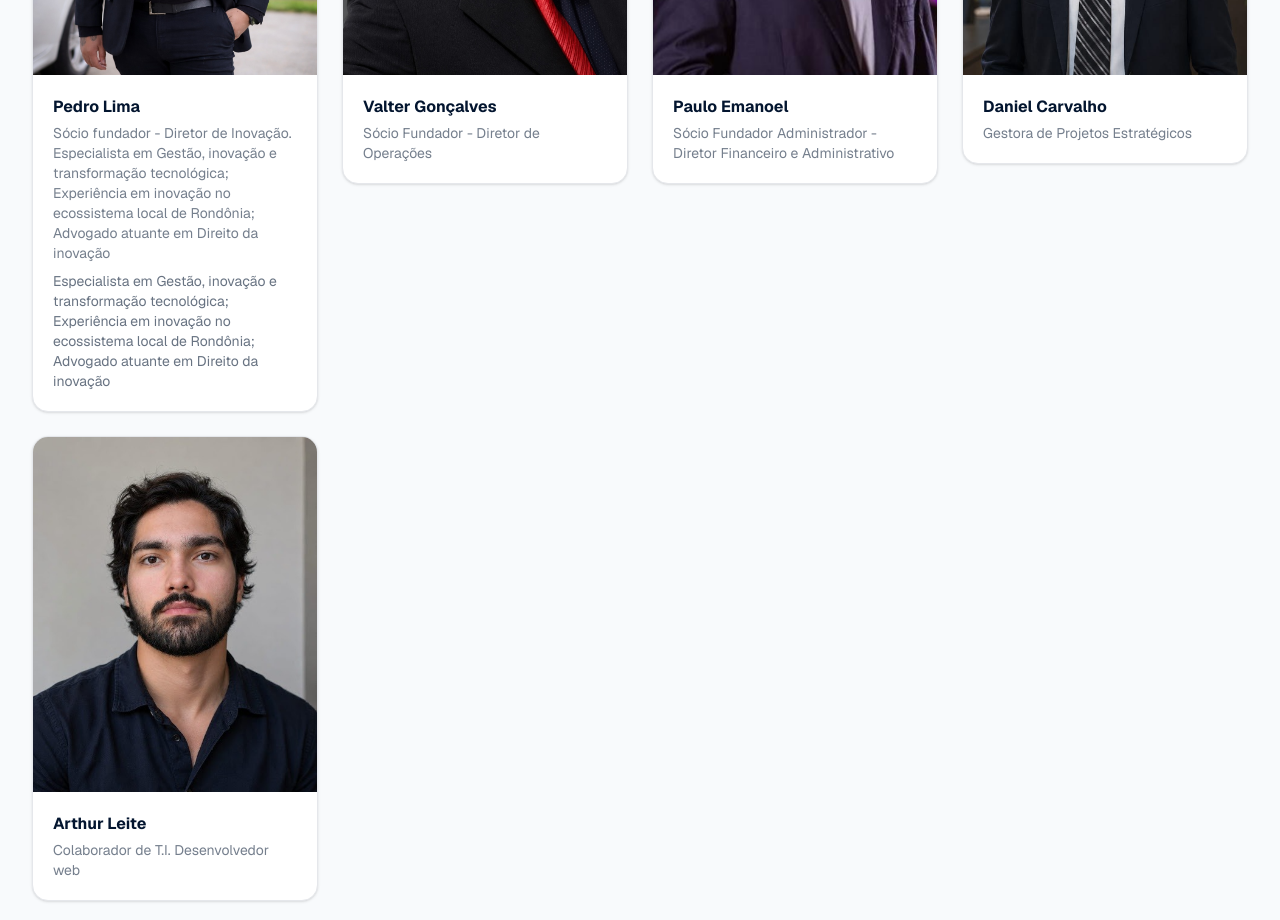
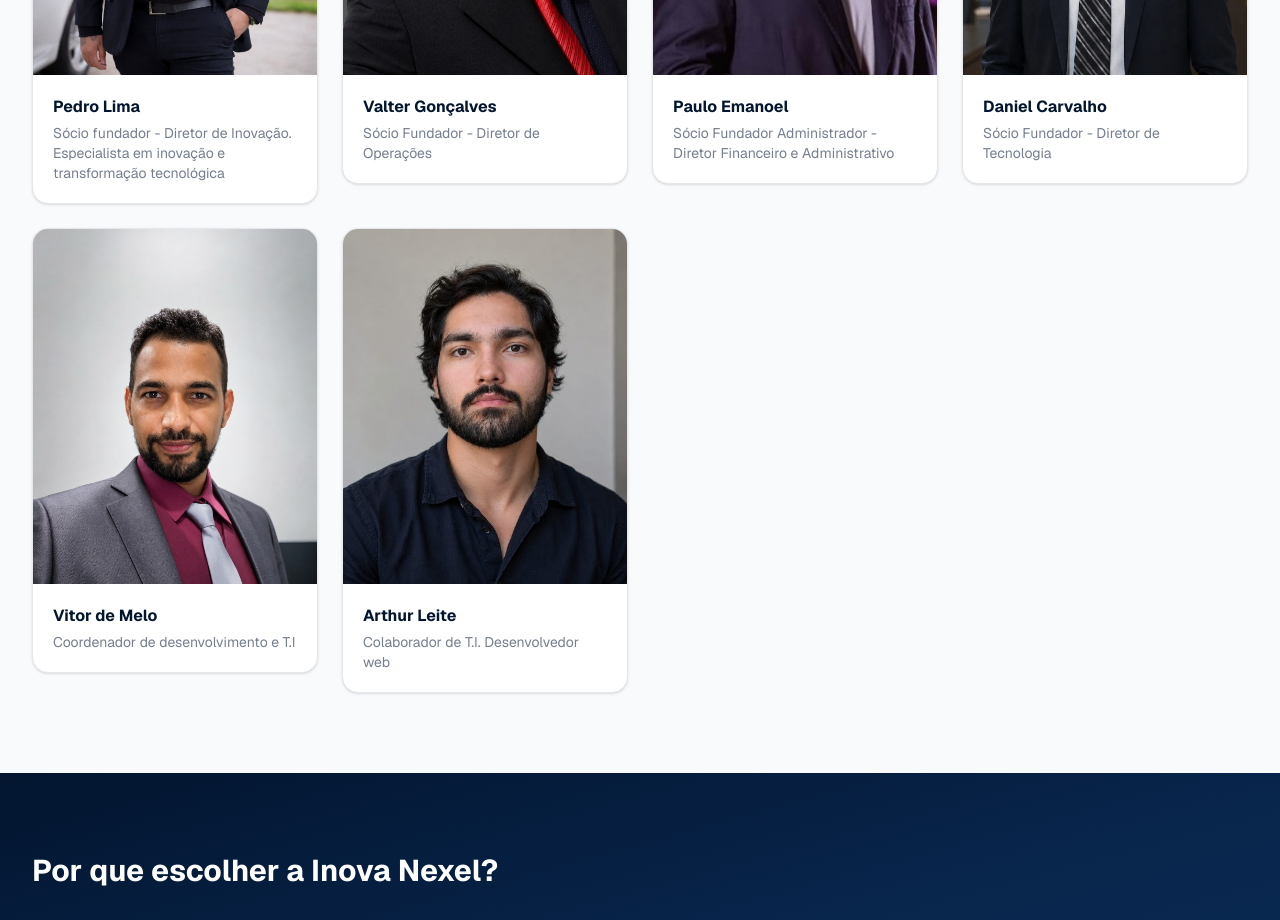
Before and after one commit to InovaNexel/inovanexel.github.io, a Next.js app: page /quem-somos in a window 1280 px wide. Shown: the part 1440-2360 px from the top of the page. Built offline with nearby package versions, Linux system fonts and the light colour scheme.

Commit message:
Atualizei elementos da sessão de equipe

```diff
--- a/components/quem-somos/TeamSection.tsx
+++ b/components/quem-somos/TeamSection.tsx
@@ -11,28 +11,28 @@ type TeamMember = {
 const team: TeamMember[] = [
   {
     name: "Pedro Lima",
-    role: "Sócio fundador - Diretor de Inovação. Especialista em Gestão, inovação e transformação tecnológica; Experiência em inovação no ecossistema local de Rondônia; Advogado atuante em Direito da inovação",
-    description: "Especialista em Gestão, inovação e transformação tecnológica; Experiência em inovação no ecossistema local de Rondônia; Advogado atuante em Direito da inovação",
-    image:
-      "pedro perfil.png",
+    role: "Sócio fundador - Diretor de Inovação. Especialista em inovação e transformação tecnológica",
+    image: "pedro perfil.png", // Corrigido aqui
   },
   {
     name: "Valter Gonçalves",
     role: "Sócio Fundador - Diretor de Operações",
-    image:
-      "valter perfil.png",
+    image: "valter perfil.png",
   },
   {
     name: "Paulo Emanoel",
     role: "Sócio Fundador Administrador - Diretor Financeiro e Administrativo",
-    image:
-      "paulo perfil.png",
+    image: "paulo perfil.png",
   },
   {
     name: "Daniel Carvalho",
-    role: "Gestora de Projetos Estratégicos",
-    image:
-      "daniel perfil.png"
+    role: "Sócio Fundador - Diretor de Tecnologia",
+    image: "daniel perfil.png"
+  },
+  {
+    name: "Vitor de Melo ",
+    role: "Coordenador de desenvolvimento e T.I",
+    image: "vitor perfil.png"
   },
   {
     // Card disponível: adicione o nome, o cargo, a descrição e a foto abaixo.
```
Also changed, not shown: public/vitor perfil.png (added).
